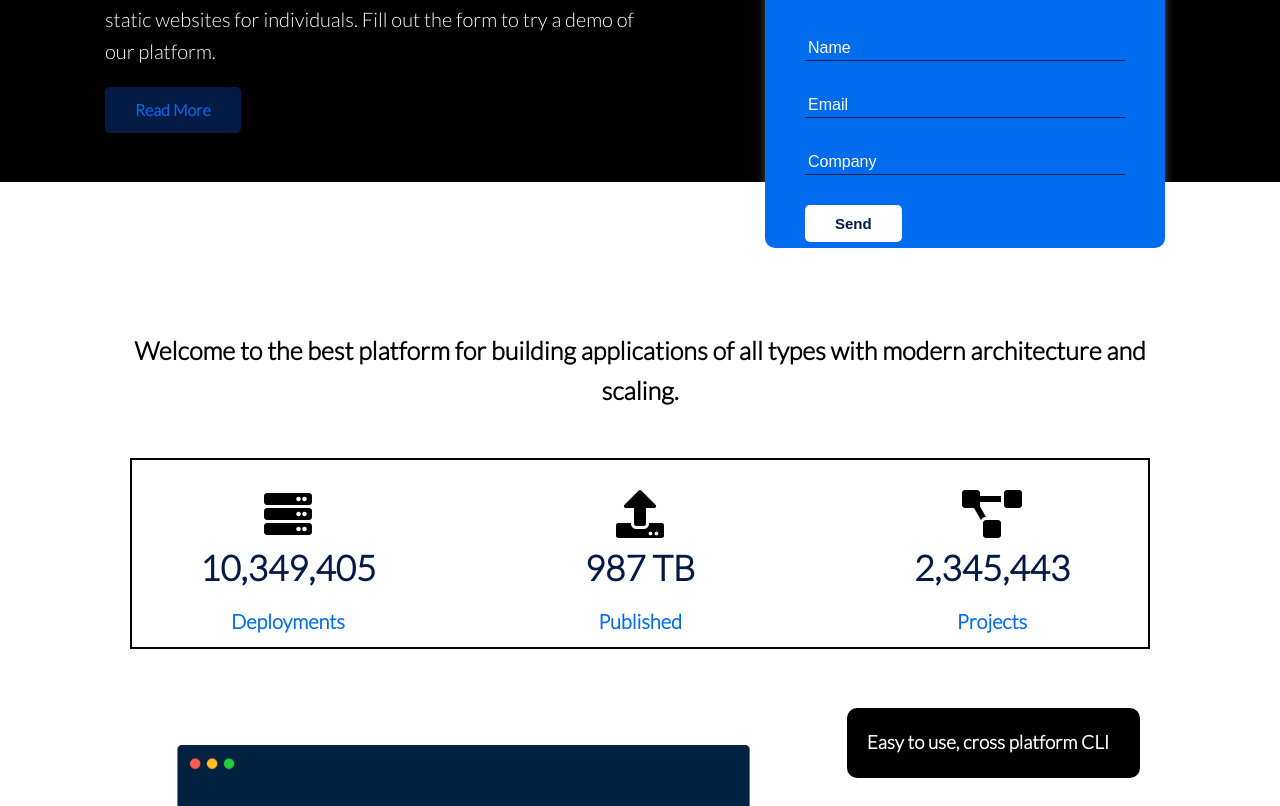
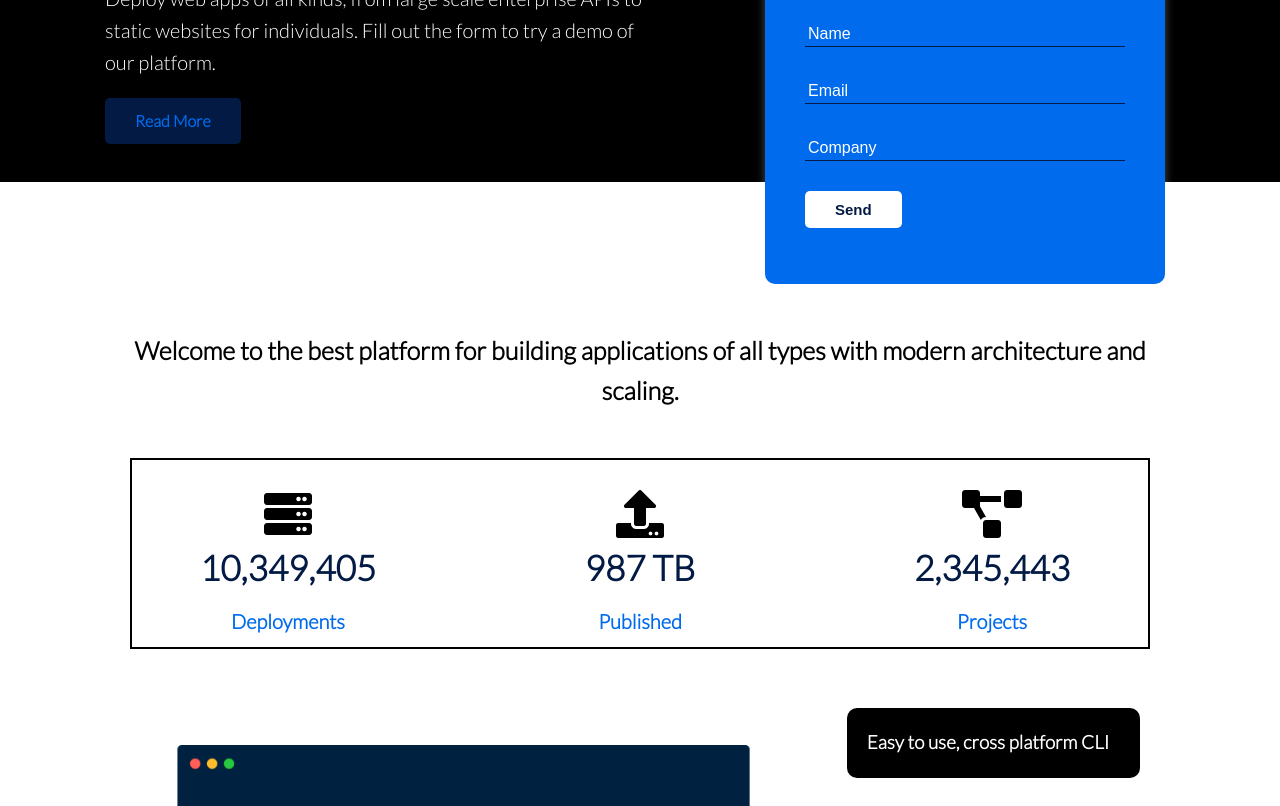
Before and after one commit to Maheshkumar-novice/Loruki, a plain HTML site: page index.html in a window 1280 px wide. Shown: the part 276-1082 px from the top of the page. Drawn offline with Linux system fonts and the light colour scheme.

Commit message:
showcase card height adjust

```diff
--- a/css/style.css
+++ b/css/style.css
@@ -115,6 +115,10 @@ pre {
   color: var(--light-color);
   position: relative;
   border-bottom: 2px solid var(--secondary-color);
+}
+
+.showcase .card {
+  height: 400px;
 }
 
 .showcase h1 {
```
